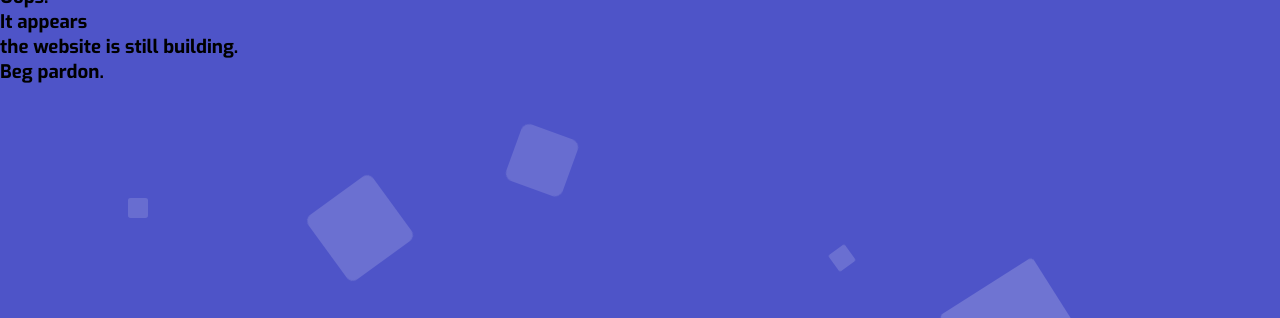
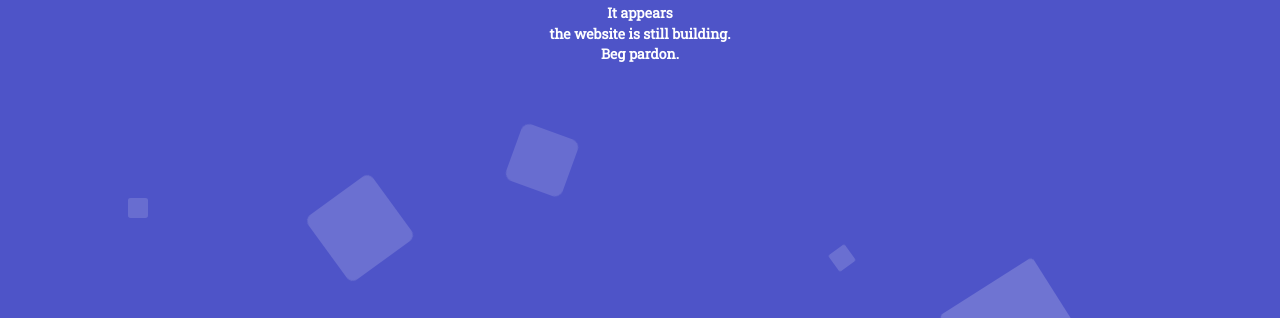
Before and after one commit to syarifudinzuhri/WebsiteUnderConstractionBawalaksana, a plain HTML site: page index.html in a window 1280 px wide. Shown: the part 482-800 px from the top of the page. Drawn offline with Linux system fonts and the light colour scheme.

Commit message:
Update style.css

```diff
--- a/css/style.css
+++ b/css/style.css
@@ -1,13 +1,14 @@
 @import url('https://fonts.googleapis.com/css?family=Exo:400,700');
+@import url('https://fonts.googleapis.com/css?family=Lato|Roboto+Slab');
 
 *{
     margin: 0px;
     padding: 0px;
 }
 
-body{
-    font-family: 'Exo', sans-serif;
-}
+#body{
+#    font-family: 'Exo', sans-serif;
+#}
 
 
 .context {
@@ -21,6 +22,22 @@ body{
     text-align: center;
     color: #fff;
     font-size: 50px;
+    font-family: 'Exo', sans-serif;
+}
+
+.context h3{
+    text-align: center;
+    color: #fff;
+    font-family: 'Roboto Slab', serif;
+    font-size: 14px;
+    justify-content: center;
+}
+
+.message {
+  display: inline-block;
+  line-height: 1.2;
+  transition: line-height .2s, width .2s;
+  overflow: hidden;
 }
 
 .area{
```
